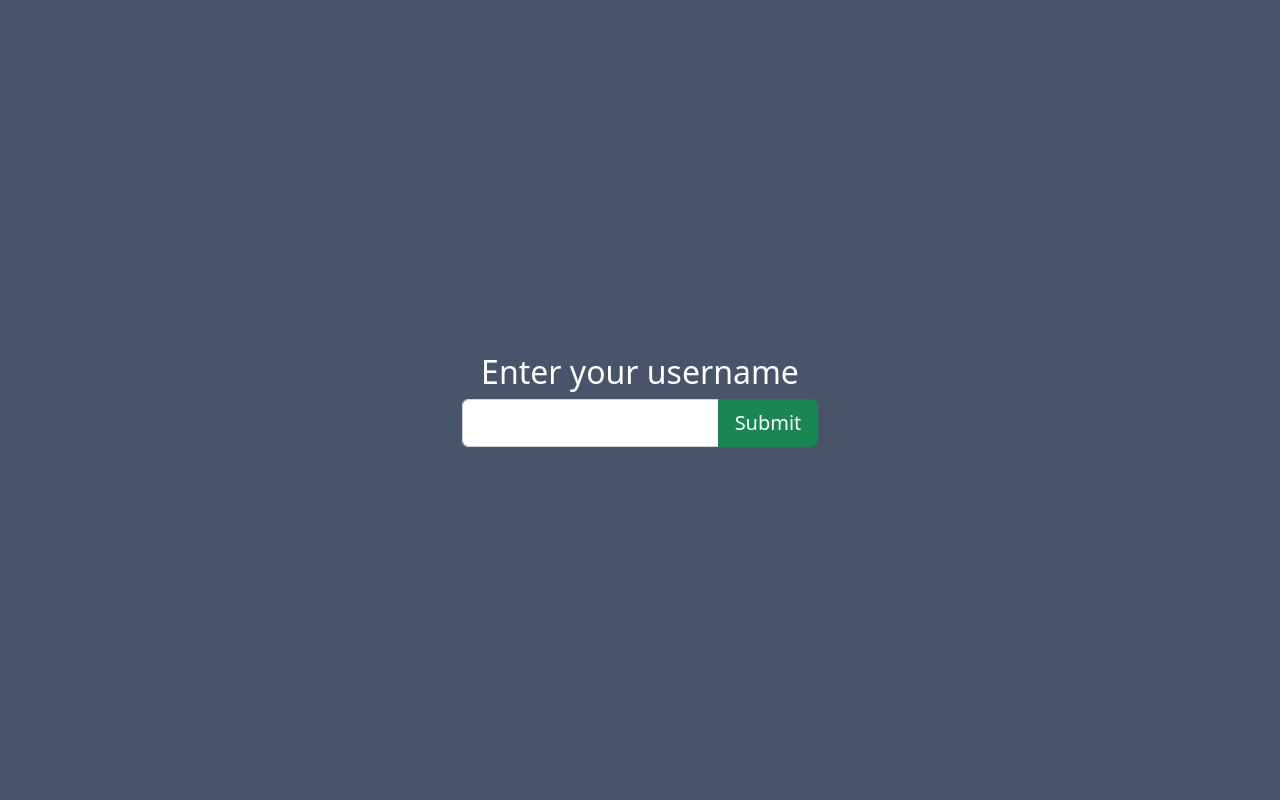
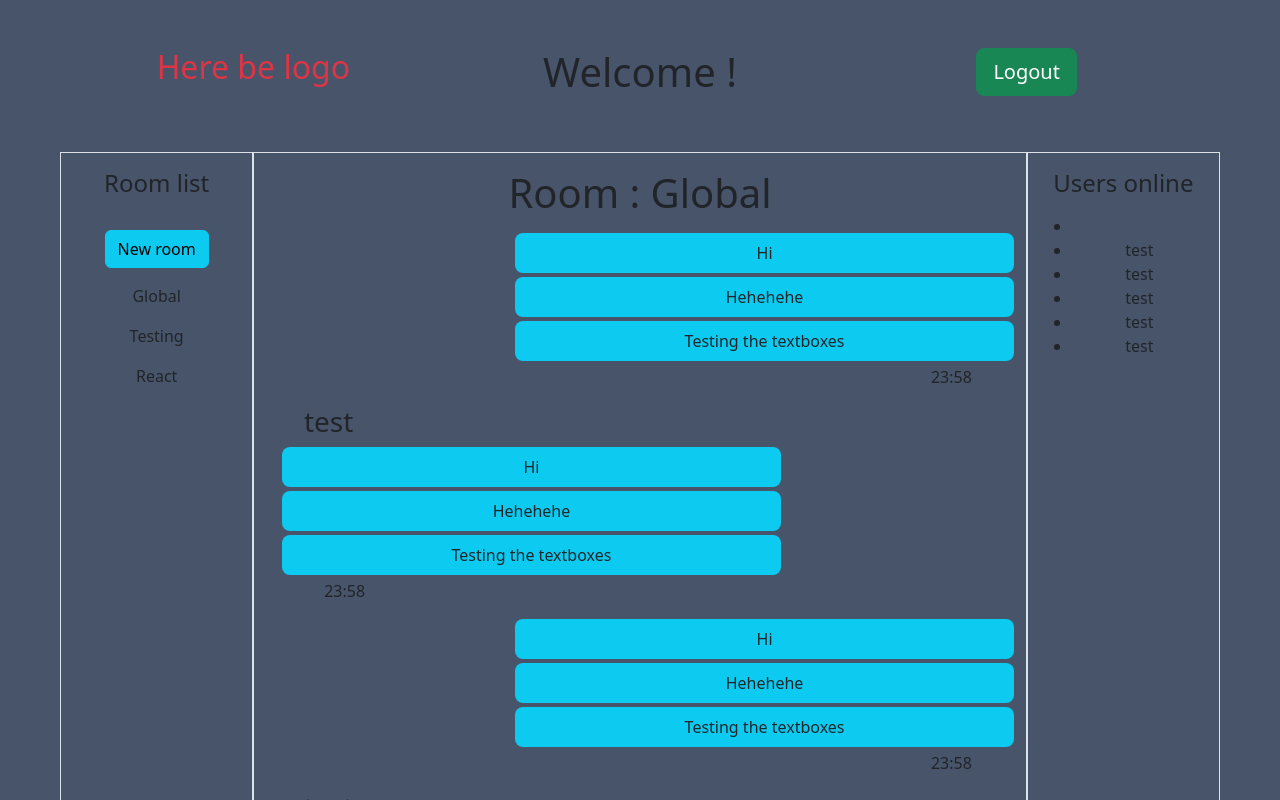
Before and after one commit to Dirgex/MNRTchat, a React (Create React App) app in the folder client/: page /chat in a window 1280 px wide. Shown: the top 800 px of the page. Built offline with nearby package versions, Linux system fonts and the light colour scheme; no server answers.

Commit message:
Send username to sibling component and added some bootstrap to chat window

```diff
--- a/client/package.json
+++ b/client/package.json
@@ -11,6 +11,7 @@
     "pusher-js": "^8.0.0",
     "react": "^18.2.0",
     "react-dom": "^18.2.0",
+    "react-router-dom": "^6.6.1",
     "react-scripts": "5.0.1",
     "web-vitals": "^2.1.4"
   },
--- a/client/src/App.css
+++ b/client/src/App.css
@@ -1,9 +1,13 @@
+html{
+  background-color: #48546a;
+}
+
 .App {
   text-align: center;
 }
 
 
-.App-header {
+.home{
   background-color: #48546a;
   min-height: 100vh;
   display: flex;
@@ -13,3 +17,11 @@
   font-size: calc(10px + 2vmin);
   color: white;
 }
+
+.chatwindow{
+  background-color: #48546a;
+}
+
+#scrollDiv{
+  overflow-y: scroll;
+}
--- a/client/src/App.js
+++ b/client/src/App.js
@@ -1,12 +1,19 @@
 import "./App.css";
 import "bootstrap/dist/css/bootstrap.min.css";
 import Pusher from "pusher-js";
+import { Routes, Route } from "react-router-dom";
+import Home from "./pages/home.js";
+import Chat from "./pages/chat.js";
+import NotFound from "./pages/404.js";
+import React from 'react';
+
+
 
 function App() {
-
+  /*
   Pusher.logToConsole = true;
 
-  const pusher = new Pusher('96f23e17a31c2ce9d24d', {
+  const pusher = new Pusher("96f23e17a31c2ce9d24d", {
     cluster: "eu",
   });
 
@@ -17,21 +24,23 @@ function App() {
     console.log(data);
   });
 
-
+  */
 
   return (
+
     <div className="App">
-      <header className="App-header">
-        <h2>Enter your username</h2>
-        <form action="#">
-        <div className="input-group">
-        <input type="text" className="form-control"></input>
-        <button className="btn btn-lg btn-success">Submit</button>
-        </div>
-        </form>
-      </header>
+      <Routes>
+          <Route path="*" element={<NotFound />} />
+          <Route path="/" element={<Home />} />
+          <Route path="/chat" element={<Chat />} />
+        </Routes>
     </div>
+
   );
 }
 
+export const usernameContext = React.createContext(
+  "test"
+)
+
 export default App;
--- a/client/src/index.js
+++ b/client/src/index.js
@@ -3,11 +3,14 @@ import ReactDOM from 'react-dom/client';
 import './index.css';
 import App from './App';
 import reportWebVitals from './reportWebVitals';
+import { BrowserRouter } from "react-router-dom";
 
 const root = ReactDOM.createRoot(document.getElementById('root'));
 root.render(
   <React.StrictMode>
-    <App />
+    <BrowserRouter>
+      <App />
+    </BrowserRouter>
   </React.StrictMode>
 );
 
--- /dev/null
+++ b/client/src/pages/404.js
@@ -0,0 +1,11 @@
+function NotFound() {
+  return (
+    <div className="home">
+      <div className="container-fluid">
+        <p>404 | Nothing here</p>
+      </div>
+    </div>
+  );
+}
+
+export default NotFound;
--- /dev/null
+++ b/client/src/pages/chat.js
@@ -0,0 +1,98 @@
+import { useState } from "react";
+
+function Chat() {
+  const user = localStorage.getItem("user");
+
+  return (
+    <div className="chatwindow">
+      <div className="container-fluid">
+        <div className="row m-5">
+          <div className="col">
+            <h2 className="text-danger">Here be logo</h2>
+          </div>
+          <div className="col">
+            <h1>Welcome {user}!</h1>
+          </div>
+          <div className="col">
+            <button className="btn btn-success btn-lg">Logout</button>
+          </div>
+        </div>
+        <div className="row m-5">
+          <div className="col-2 border">
+            <h4 className="my-3">Room list</h4>
+            <button className="btn btn-info my-3 underline">New room</button>
+                <p>Global</p>
+                <p>Testing</p>
+                <p>React</p>
+          </div>
+          <div id="scrollDiv" className="col-8 border vh-100">
+            <h1 className="my-3">Room : Global</h1>
+
+            <div>
+              <h3 className="col-2 ms-auto">{user}</h3>
+              <p className="col-8 ms-auto p-2 ms-3 mb-1 rounded-3 bg-info">
+                Hi
+              </p>
+              <p className="col-8 p-2 ms-auto ms-3 mb-1 rounded-3 bg-info">
+                Hehehehe
+              </p>
+              <p className="col-8 p-2 ms-auto ms-3 mb-1 rounded-3 bg-info">
+                Testing the textboxes
+              </p>
+              <p className="col-2 ms-auto ms-3 mb-3 rounded-3">23:58</p>
+            </div>
+
+            <div>
+              <h3 className="col-2">test</h3>
+              <p className="col-8 p-2 ms-3 mb-1 rounded-3 bg-info">Hi</p>
+              <p className="col-8 p-2  ms-3 mb-1 rounded-3 bg-info">Hehehehe</p>
+              <p className="col-8 p-2  ms-3 mb-1 rounded-3 bg-info">
+                Testing the textboxes
+              </p>
+              <p className="col-2 ms-3 mb-3 rounded-3">23:58</p>
+            </div>
+
+
+            <div>
+              <h3 className="col-2 ms-auto">{user}</h3>
+              <p className="col-8 ms-auto p-2 ms-3 mb-1 rounded-3 bg-info">
+                Hi
+              </p>
+              <p className="col-8 p-2 ms-auto ms-3 mb-1 rounded-3 bg-info">
+                Hehehehe
+              </p>
+              <p className="col-8 p-2 ms-auto ms-3 mb-1 rounded-3 bg-info">
+                Testing the textboxes
+              </p>
+              <p className="col-2 ms-auto ms-3 mb-3 rounded-3">23:58</p>
+            </div>
+
+            <div>
+              <h3 className="col-2">test</h3>
+              <p className="col-8 p-2 ms-3 mb-1 rounded-3 bg-info">Hi</p>
+              <p className="col-8 p-2  ms-3 mb-1 rounded-3 bg-info">Hehehehe</p>
+              <p className="col-8 p-2  ms-3 mb-1 rounded-3 bg-info">
+                Testing the textboxes
+              </p>
+              <p className="col-2 ms-3 mb-3 rounded-3">23:58</p>
+            </div>
+
+          </div>
+          <div className="col-2 border">
+            <h4 className="my-3">Users online</h4>
+            <ul>
+              <li>{user}</li>
+              <li>test</li>
+              <li>test</li>
+              <li>test</li>
+              <li>test</li>
+              <li>test</li>
+            </ul>
+          </div>
+        </div>
+      </div>
+    </div>
+  );
+}
+
+export default Chat;
--- /dev/null
+++ b/client/src/pages/home.js
@@ -0,0 +1,51 @@
+import { React, useState } from "react";
+import { Link } from "react-router-dom";
+
+
+function Home(){
+    const [username, setUsername] = useState("");
+
+    const goToChat = () => {
+      if(!username){
+        alert('Enter a username');
+      }else {
+        localStorage.setItem('user', username)
+      }
+    };
+
+    const setUser = (e) => {
+      setUsername(e.target.value);
+      console.log(e.target.value);
+    };
+
+
+
+return(
+        <>
+        <div className="home">
+          <h2>Enter your username</h2>
+          <form action="#">
+            <div className="input-group">
+              <input
+                type="text"
+                className="form-control"
+                value={username}
+                onChange={setUser}
+              ></input>
+              <Link to={username ? "/chat" : "#"}>
+              <button
+                className="btn btn-lg btn-success"
+                onClick={goToChat}
+              >
+                Submit
+              </button>
+              </Link>
+            </div>
+          </form>
+          </div>
+        </>
+      )
+}
+
+
+export default Home;
```
Also changed, not shown: 1 other file (tests, documents, lock files or other folders).
